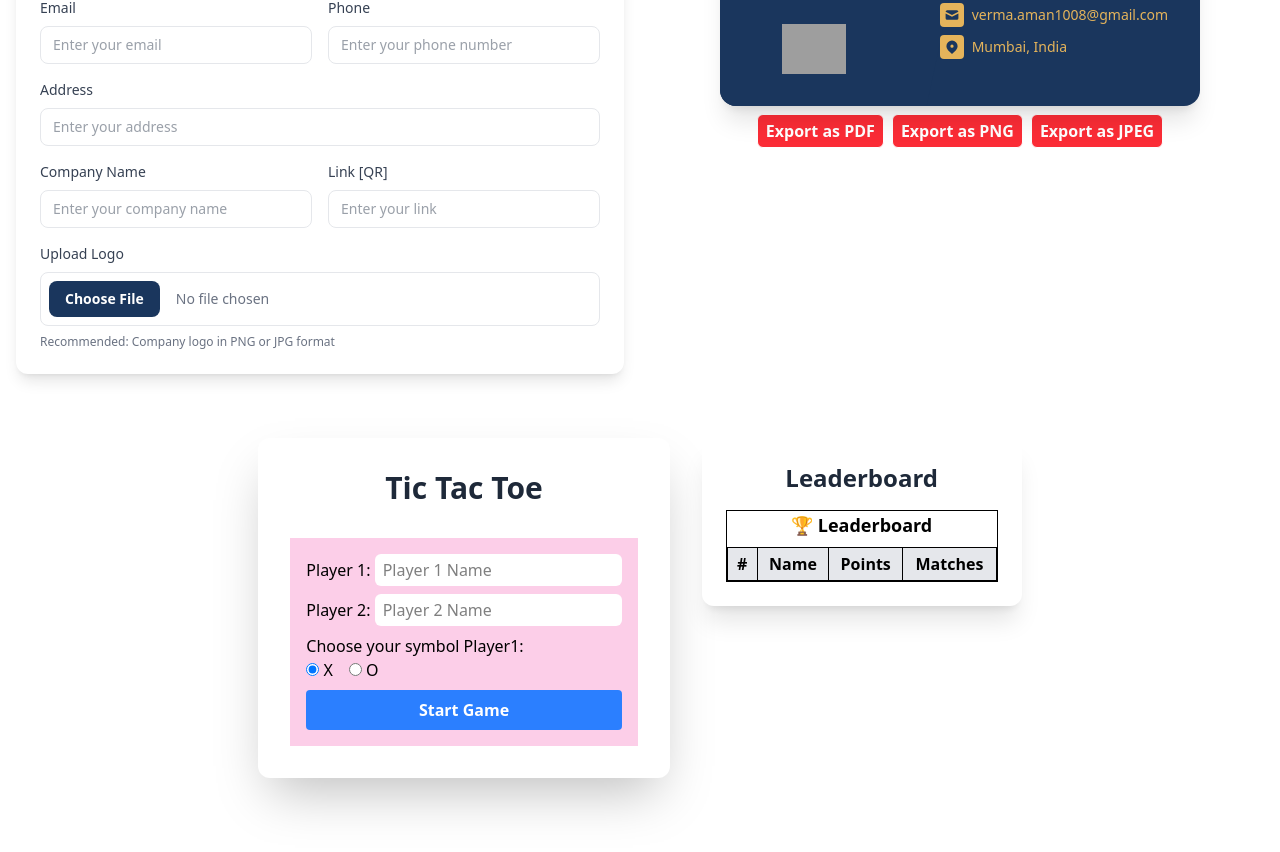
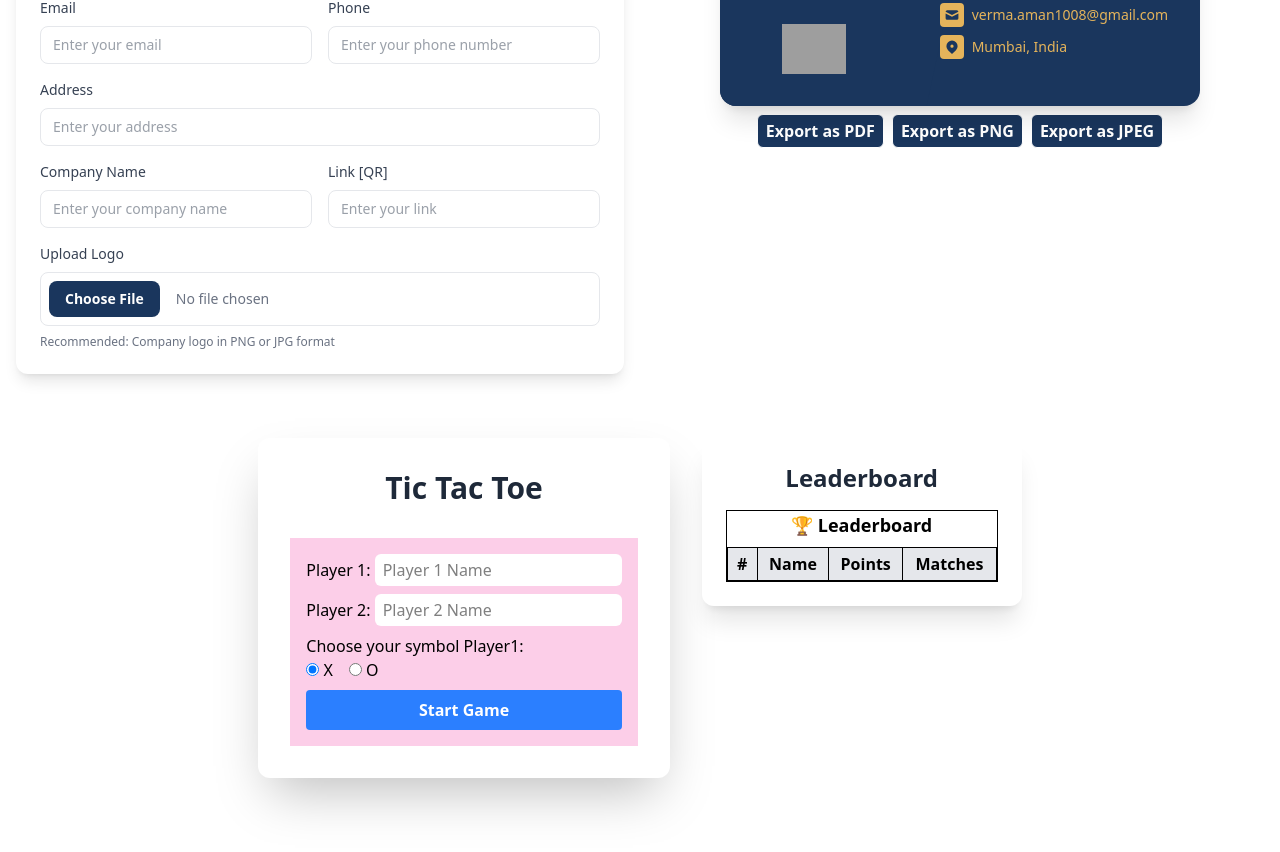
Before and after one commit to verma2510/react-project, a React (Vite) app: page / in a window 1280 px wide. Shown: the part 1044-1896 px from the top of the page. Built offline with nearby package versions, Linux system fonts and the light colour scheme; grey boxes are pictures that could not be loaded.

Commit message:
export button color changed

```diff
--- a/src/components/ExportButtons.tsx
+++ b/src/components/ExportButtons.tsx
@@ -71,7 +71,7 @@ const ExportButtons: React.FC<ExportButtonsProps> = ({ componentRef }) => {
     <div className="flex gap-2">
       {exportData.map((button) => (
         <button
-          className="border px-2 py-1 font-semibold rounded-md cursor-pointer bg-red-500 text-white"
+          className="border px-2 py-1 font-semibold rounded-md cursor-pointer bg-[#1a365d] text-white"
           key={button.format}
           onClick={button.onClick}
         >
```
